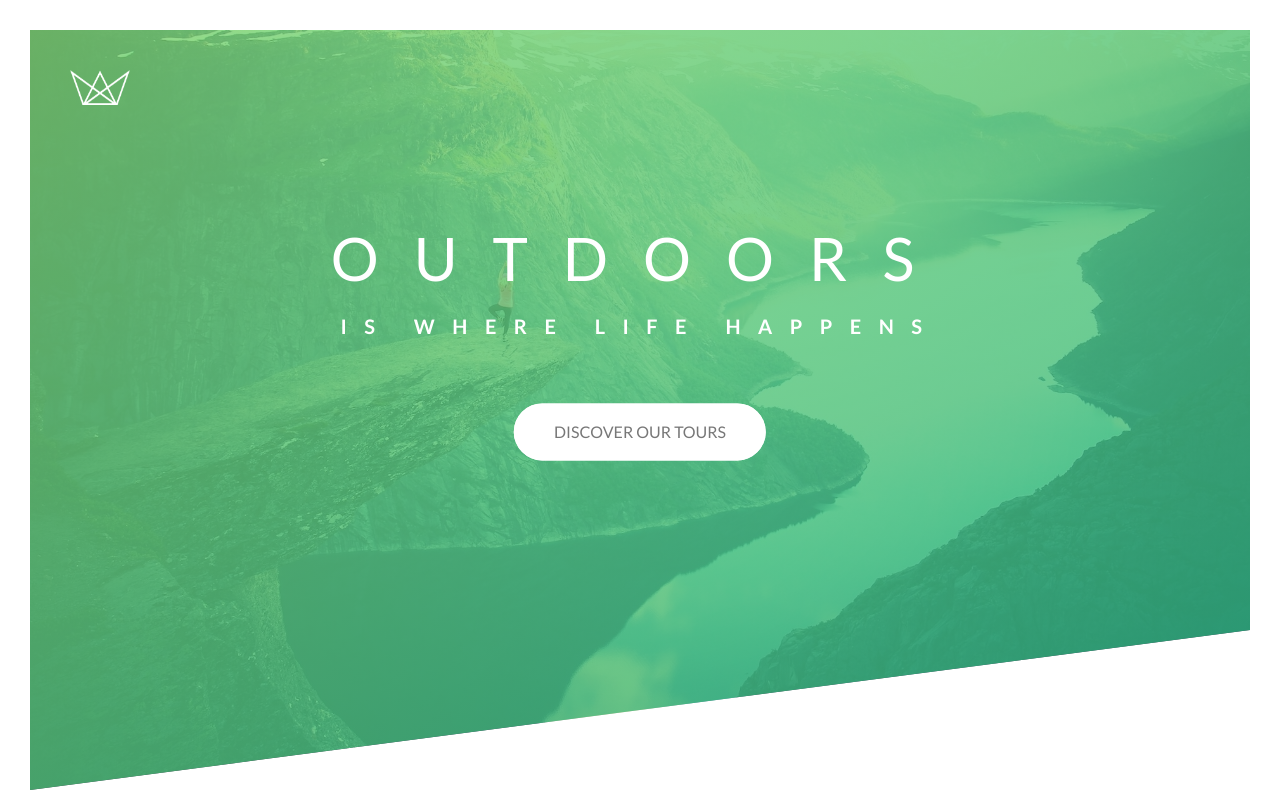
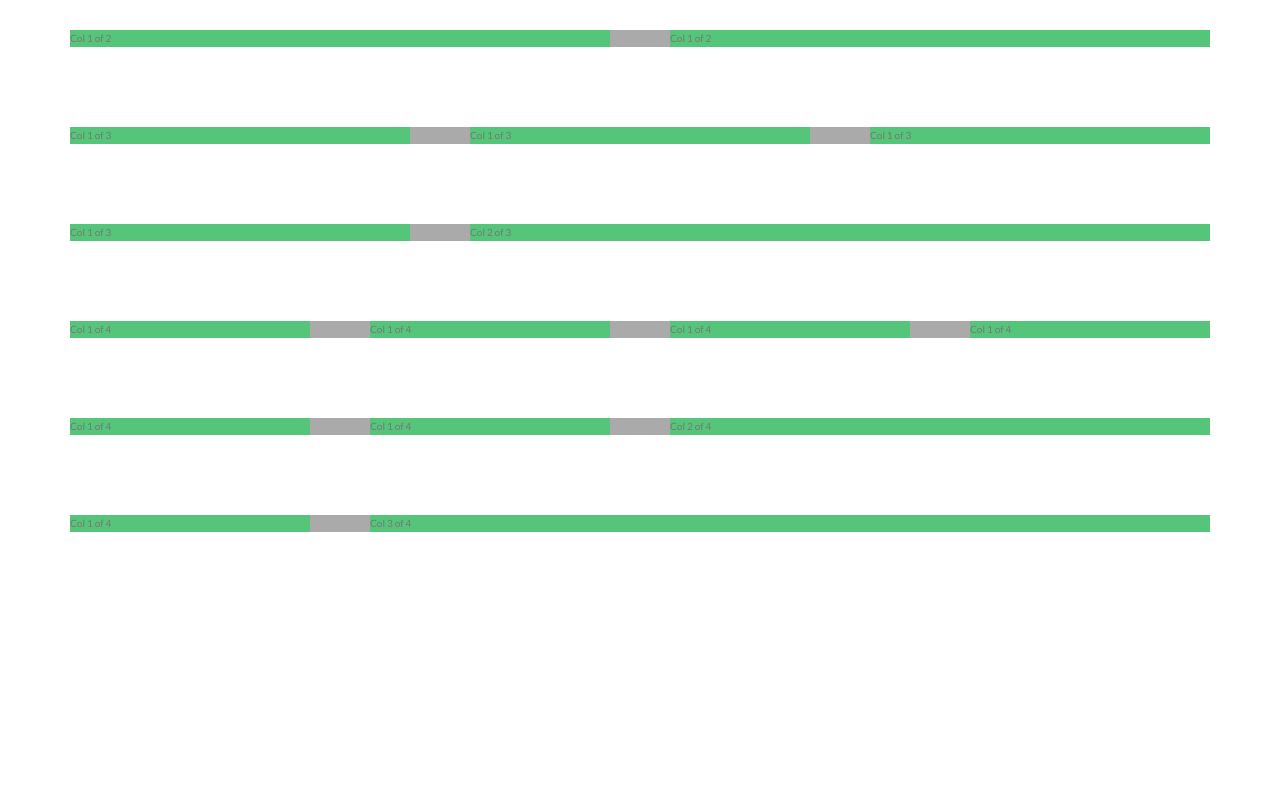
Before and after one commit to carlosmertens/hiking-tours, a Next.js app: page / in a window 1280 px wide. Built offline with nearby package versions, Linux system fonts and the light colour scheme.

Commit message:
feat: build grid system

```diff
--- /dev/null
+++ b/components/GridLayouts.tsx
@@ -0,0 +1,39 @@
+export const GridLayouts = () => {
+  return (
+    <section className='grid-test'>
+      <div className='row'>
+        <div className='col-1-of-2'>Col 1 of 2</div>
+        <div className='col-1-of-2'>Col 1 of 2</div>
+      </div>
+
+      <div className='row'>
+        <div className='col-1-of-3'>Col 1 of 3</div>
+        <div className='col-1-of-3'>Col 1 of 3</div>
+        <div className='col-1-of-3'>Col 1 of 3</div>
+      </div>
+
+      <div className='row'>
+        <div className='col-1-of-3'>Col 1 of 3</div>
+        <div className='col-2-of-3'>Col 2 of 3</div>
+      </div>
+
+      <div className='row'>
+        <div className='col-1-of-4'>Col 1 of 4</div>
+        <div className='col-1-of-4'>Col 1 of 4</div>
+        <div className='col-1-of-4'>Col 1 of 4</div>
+        <div className='col-1-of-4'>Col 1 of 4</div>
+      </div>
+
+      <div className='row'>
+        <div className='col-1-of-4'>Col 1 of 4</div>
+        <div className='col-1-of-4'>Col 1 of 4</div>
+        <div className='col-2-of-4'>Col 2 of 4</div>
+      </div>
+
+      <div className='row'>
+        <div className='col-1-of-4'>Col 1 of 4</div>
+        <div className='col-3-of-4'>Col 3 of 4</div>
+      </div>
+    </section>
+  );
+};
--- a/pages/index.tsx
+++ b/pages/index.tsx
@@ -1,4 +1,5 @@
 import Head from 'next/head';
+import { GridLayouts } from '../components/GridLayouts';
 import { Header } from '../components/Header';
 
 export default function Home() {
@@ -14,7 +15,8 @@
         <link rel='apple-touch-icon' href='/apple-touch-icon.png'></link>
       </Head>
 
-      <Header />
+      {/* <Header /> */}
+      <GridLayouts />
     </>
   );
 }
--- a/styles/abstracts/_mixins.scss
+++ b/styles/abstracts/_mixins.scss
@@ -0,0 +1,7 @@
+@mixin clearfix {
+  &::after {
+    content: '';
+    display: table;
+    clear: both;
+  }
+}
--- a/styles/abstracts/_variables.scss
+++ b/styles/abstracts/_variables.scss
@@ -1,5 +1,6 @@
 /* ********** VARIABLES ********** */
 
+// COLORS
 $color-primary: #55c57a;
 $color-primary-light: #7ed56f;
 $color-primary-dark: #28b485;
@@ -7,3 +8,8 @@
 $color-gray-dark: #777;
 $color-white: #fff;
 $color-black: #000;
+
+// GRID
+$grid-width: 114rem;
+$gutter-vertical: 8rem;
+$gutter-horizontal: 6rem;
--- /dev/null
+++ b/styles/layout/_grid.scss
@@ -0,0 +1,49 @@
+.row {
+  max-width: $grid-width;
+  background-color: #aaa;
+  margin: 0 auto;
+
+  &:not(:last-child) {
+    margin-bottom: $gutter-vertical;
+  }
+
+  @include clearfix;
+
+  [class^='col-'] {
+    background-color: $color-primary;
+    float: left;
+    &:not(:last-child) {
+      margin-right: $gutter-horizontal;
+    }
+  }
+
+  .col-1-of-2 {
+    width: calc((100% - #{$gutter-horizontal}) / 2);
+  }
+
+  .col-1-of-3 {
+    width: calc((100% - 2 * #{$gutter-horizontal}) / 3);
+  }
+
+  .col-2-of-3 {
+    width: calc(
+      2 * ((100% - 2 * #{$gutter-horizontal}) / 3) + #{$gutter-horizontal}
+    );
+  }
+
+  .col-1-of-4 {
+    width: calc((100% - 3 * #{$gutter-horizontal}) / 4);
+  }
+
+  .col-2-of-4 {
+    width: calc(
+      2 * ((100% - 3 * #{$gutter-horizontal}) / 4) + #{$gutter-horizontal}
+    );
+  }
+
+  .col-3-of-4 {
+    width: calc(
+      3 * ((100% - 3 * #{$gutter-horizontal}) / 4) + (2 * #{$gutter-horizontal})
+    );
+  }
+}
--- a/styles/main.scss
+++ b/styles/main.scss
@@ -9,8 +9,8 @@
 
 @import 'components/button';
 
-@import 'pages/home';
-
+@import 'layout/grid';
 @import 'layout/header';
 
+@import 'pages/home';
 /* ***** MEDIA QUERIES ***** */
```
Also changed, not shown: 1 other file (tests, documents, lock files or other folders).
